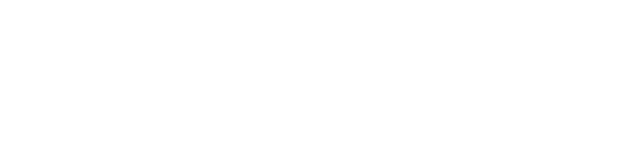
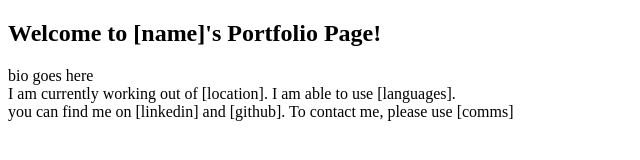
Before and after one commit to pirosvs/basic-portfolio-gen, a website: page ex-index.html in a window 1280 px wide. Shown: the whole page, without its empty margins (0-640 px from the left). Drawn offline with Linux system fonts and the light colour scheme.

Commit message:
add comments, html ex, string literal variables

```diff
--- a/ex-index.html
+++ b/ex-index.html
@@ -8,6 +8,23 @@
 </head>
 
 <body>
+    <header>
+        <h2>Welcome to [name]'s Portfolio Page!</h2>
+    </header>
+
+    <main>
+        <div>
+            <span>bio goes here</span>
+        </div>
+
+        <div>
+            <span>I am currently working out of [location]. I am able to use [languages].</span>
+        </div>
+
+        <div>
+            <span>you can find me on [linkedin] and [github]. To contact me, please use [comms]</span>
+        </div>
+    </main>
 
 </body>
 
```
Also changed, not shown: index.js (+24 -0 lines).
